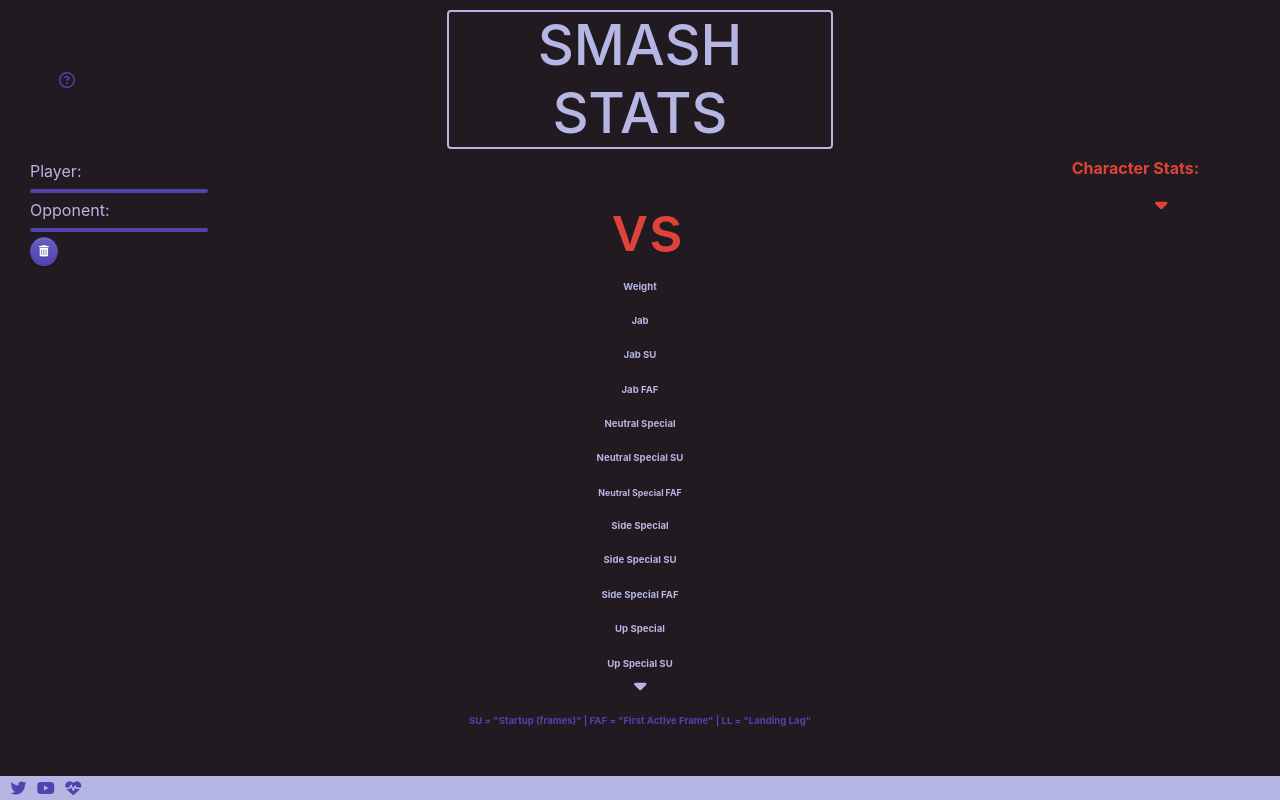
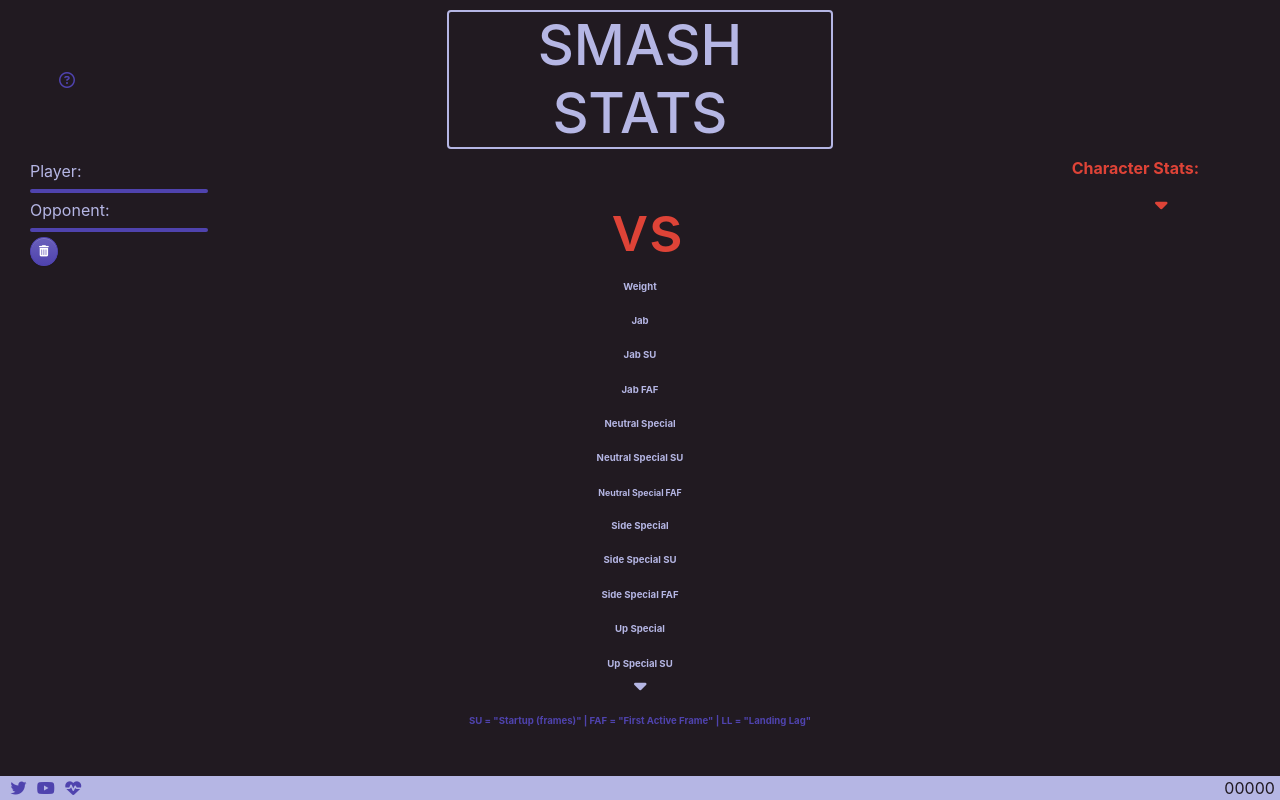
Before and after one commit to peytonas/smash-stats, a React (Create React App) app in the folder client/: page / in a window 1280 px wide. Built offline with nearby package versions, Linux system fonts and the light colour scheme; no server answers.

Commit message:
counter build

```diff
--- a/client/src/Components/Counter.js
+++ b/client/src/Components/Counter.js
@@ -1,18 +1,18 @@
-// import React, { Component } from 'react';
-// import PropTypes from 'prop-types'
+import React, { Component } from 'react';
+import PropTypes from 'prop-types'
 
-// class Counter extends Component {
-//   render() {
-//     return (
-//       <div className="col col-md-3 text-right mr-1">
-//         00000{this.props.hits}
-//       </div >
-//     )
-//   }
-// }
+class Counter extends Component {
+  render() {
+    return (
+      <div className="col col-md-3 text-right mr-1">
+        00000{this.props.hits}
+      </div >
+    )
+  }
+}
 
-// Counter.propTypes = {
-//   hits: PropTypes.number.isRequired
-// }
+Counter.propTypes = {
+  hits: PropTypes.number.isRequired
+}
 
-// export default Counter
+export default Counter
--- a/client/src/Components/Footer.js
+++ b/client/src/Components/Footer.js
@@ -1,36 +1,36 @@
 import React, { Component } from 'react';
-// import Counter from '../Components/Counter.js'
+import Counter from '../Components/Counter.js'
 import Axios from 'axios';
 
-// let base = window.location.host.includes('localhost:8080' || 'https://ssb-stats.herokuapp.com') ? '//localhost:3000/' : '/'
-// let api = Axios.create({
-//   baseURL: base + 'api/',
-//   timeout: 6000,
-//   withCredentials: true
-// })
+let base = window.location.host.includes('localhost:8080' || 'https://ssb-stats.herokuapp.com') ? '//localhost:3000/' : '/'
+let api = Axios.create({
+  baseURL: base + 'api/',
+  timeout: 6000,
+  withCredentials: true
+})
 
 class Footer extends Component {
 
-  // state = {
-  //   hitsObject: {}
-  // }
+  state = {
+    hitsObject: {}
+  }
 
-  // getHits() {
-  //   api.get(`/hits`)
-  //     .then(res => {
-  //       this.setState({ hitsObject: res.data[0] })
-  //       this.editHits()
-  //     })
-  // }
+  getHits() {
+    api.get(`/hits`)
+      .then(res => {
+        this.setState({ hitsObject: res.data[0] })
+        this.editHits()
+      })
+  }
 
-  // editHits() {
-  //   this.setState({ hitsObject: { _id: this.state.hitsObject._id, hits: this.state.hitsObject.hits + 1 } })
-  //   api.put(`/hits/${this.state.hitsObject._id}`, this.state.hitsObject)
-  // }
+  editHits() {
+    this.setState({ hitsObject: { _id: this.state.hitsObject._id, hits: this.state.hitsObject.hits + 1 } })
+    api.put(`/hits/${this.state.hitsObject._id}`, this.state.hitsObject)
+  }
 
-  // componentDidMount() {
-  //   this.getHits()
-  // }
+  componentDidMount() {
+    this.getHits()
+  }
 
   render() {
     return (
@@ -40,7 +40,7 @@ class Footer extends Component {
           <a href="https://www.youtube.com/channel/UCkQmM3FZJXlOo3cf2n-MwEQ" target="_blank" rel="noopener noreferrer"><i className="fa fa-youtube ml-2 text-success"></i></a>
           <a href="https://venmo.com/Peyton-Sonnefeld" target="_blank" rel="noopener noreferrer"><i className="fa fa-heartbeat ml-2 text-success"></i></a>
         </div>
-        {/* <Counter hits={this.state.hitsObject.hits} /> */}
+        <Counter hits={this.state.hitsObject.hits} />
       </footer>
     )
   }
```
Also changed, not shown: 15 other files (tests, documents, lock files or other folders).
